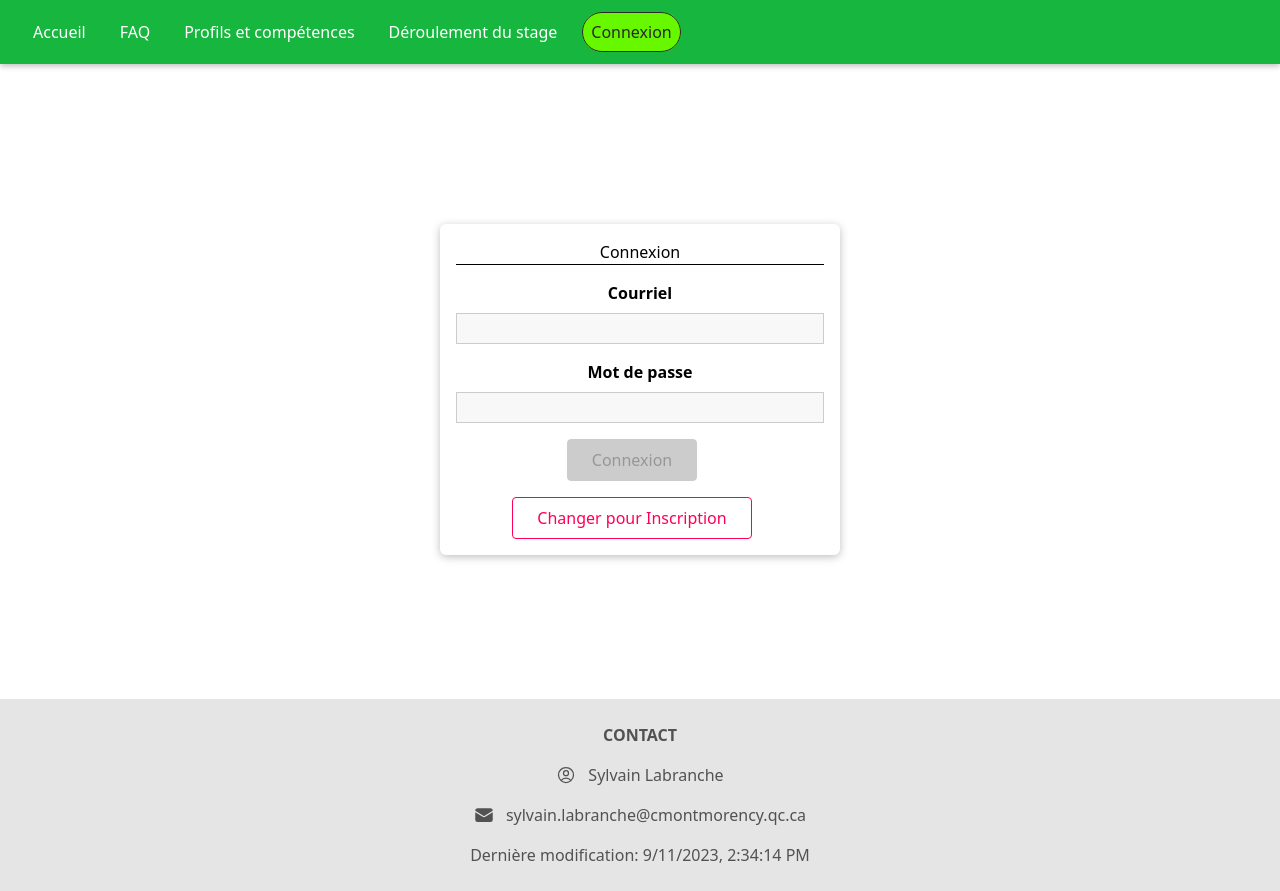
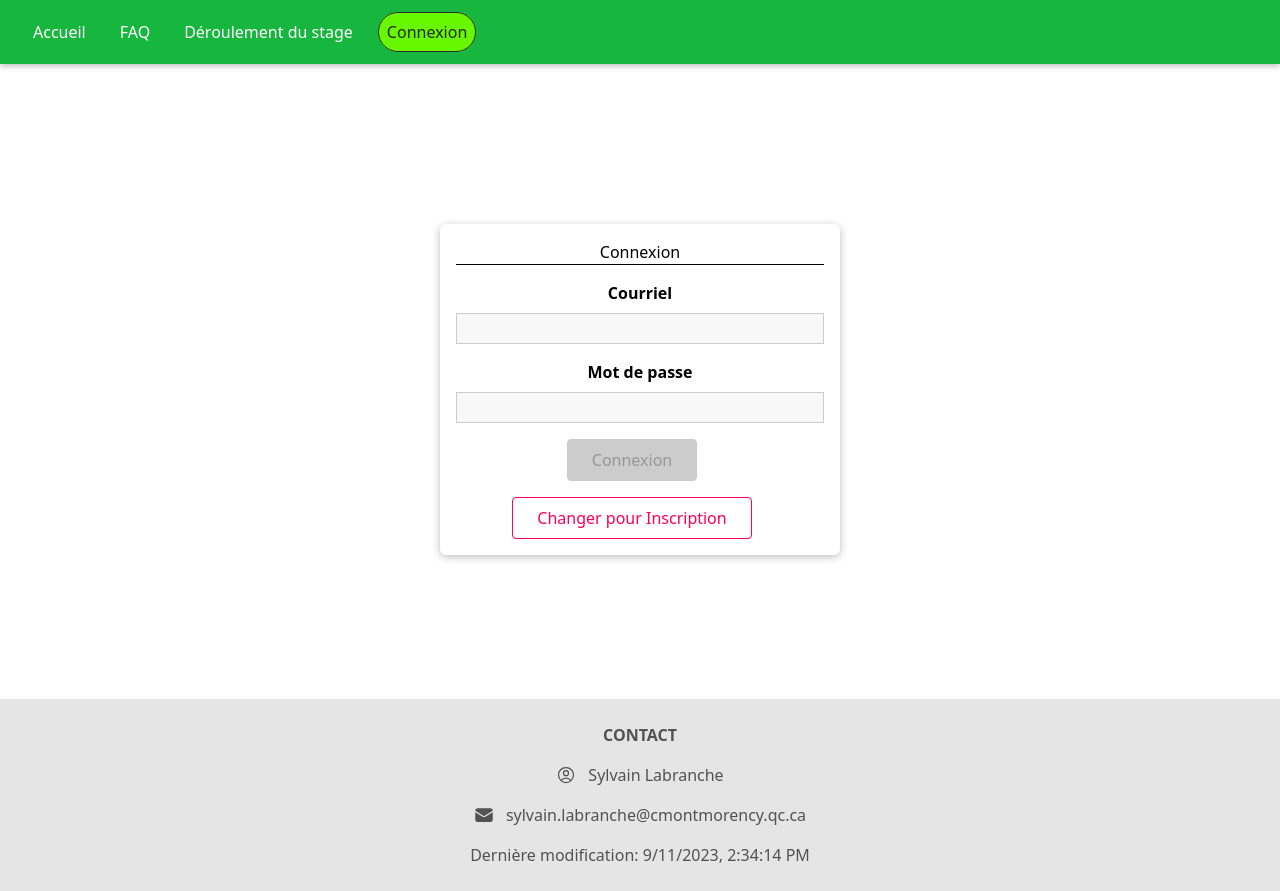
Before and after one commit to PierrickViot-Launier/4205F5, a React (Create React App) app in the folder frontend/: page /Connexion in a window 1280 px wide. Built offline with nearby package versions, Linux system fonts and the light colour scheme.

Commit message:
implémenté la demande de mathieu et pierrick sur discord

```diff
--- a/frontend/src/Screens/Auth.jsx
+++ b/frontend/src/Screens/Auth.jsx
@@ -219,8 +219,8 @@ export default function Auth() {
               nom: formState.inputs.name.value,
               courriel: formState.inputs.email.value,
               motDePasse: formState.inputs.password.value,
-              adresse,
-              telephone
+              telephone,
+              adresse
             }),
             {
               "Content-Type": "application/json",
--- a/frontend/src/shared/Navigation/NavLinks.jsx
+++ b/frontend/src/shared/Navigation/NavLinks.jsx
@@ -18,9 +18,9 @@ export default function NavLinks() {
         <NavLink to={"/FAQ"}>FAQ</NavLink>
       </li>
 
-      <li>
+      {/* <li>
         <NavLink to={"/Profils"}>Profils et compétences</NavLink>
-      </li>
+      </li> */}
 
       <li>
         <NavLink to={"/Deroulement"}>Déroulement du stage</NavLink>
```
